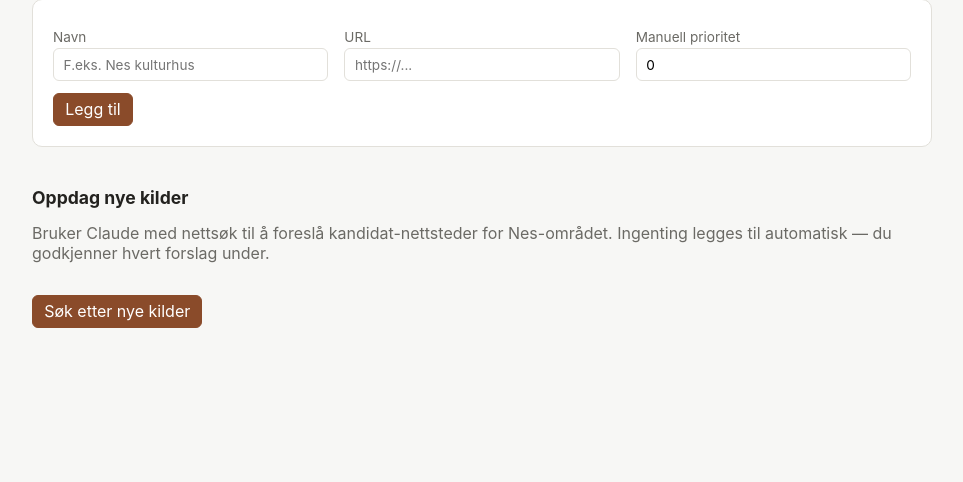
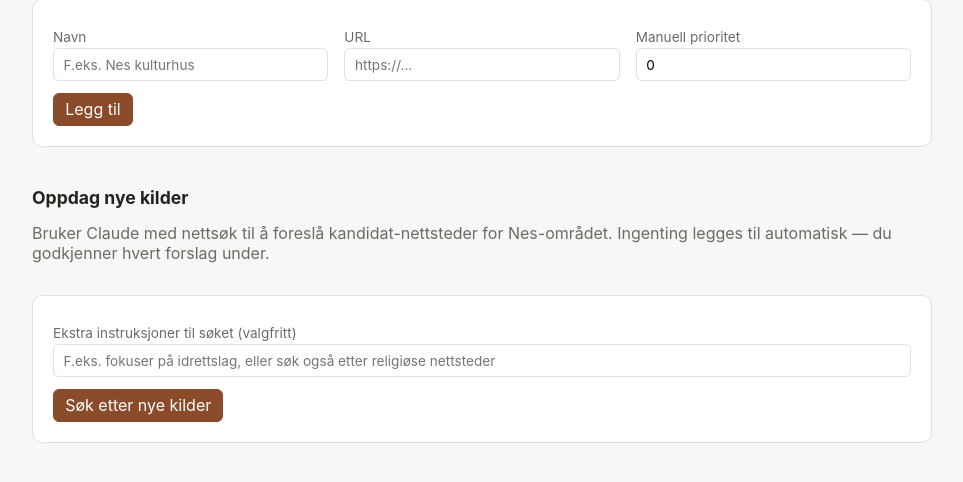
Before and after one commit to fgjestad/vibecoding, a FastAPI app: template app/templates/kilder.html in a window 1280 px wide. Shown: the part 275-757 px from the top of the page, without its empty margins (158-1121 px from the left). Run offline with FastAPI, Linux system fonts and the light colour scheme; the template is opened without the code that fills it, so the values that code supplies are empty.

Commit message:
Add files via upload
med dialogfelt

```diff
--- a/app/llm.py
+++ b/app/llm.py
@@ -9,7 +9,7 @@ MODEL = os.environ.get("ANTHROPIC_MODEL", "claude-opus-5")
 DEFAULT_STED = "Nes kommune på Romerike i Akershus, Norge (ikke Nes i Hallingdal/Buskerud eller Nesodden)"
 
 
-def foreslå_kilder(sted: str = DEFAULT_STED) -> list[dict]:
+def foreslå_kilder(sted: str = DEFAULT_STED, ekstra_instruks: str = "") -> list[dict]:
     """Bruker Claude med nettsøk til å foreslå kandidat-kilder for arrangementskalendere.
 
     Returnerer en liste med dicts: {"navn", "url", "begrunnelse"}. Tom liste ved feil
@@ -31,13 +31,21 @@ Søk etter:
 Bare ta med nettsteder som faktisk dekker Nes kommune på Romerike spesifikt, ikke generelle \
 regionale eller nasjonale kalendere. Flagg i begrunnelsen hvis du er usikker på geografisk \
 relevans.
+"""
 
+    if ekstra_instruks.strip():
+        prompt += f"""
+Ekstra instruks fra brukeren for dette søket, som skal veie tungt i tillegg til det over:
+{ekstra_instruks.strip()}
+"""
+
+    prompt += """
 Svar til slutt KUN med et gyldig JSON-array, ingen tekst før eller etter. Hvert element skal ha:
 - "navn": kort navn på nettstedet/kalenderen
 - "url": direkte lenke til kalender- eller arrangementssiden (ikke bare forsiden hvis mulig)
 - "begrunnelse": én kort setning om hvorfor dette er en relevant kilde
 
-Eksempel: [{{"navn": "Nes kommune - Hva skjer", "url": "https://...", "begrunnelse": "..."}}]
+Eksempel: [{"navn": "Nes kommune - Hva skjer", "url": "https://...", "begrunnelse": "..."}]
 """
 
     response = client.messages.create(
--- a/app/main.py
+++ b/app/main.py
@@ -99,6 +99,7 @@ def deaktiver_kilde(
 
 @app.post("/kilder/oppdag")
 def oppdag_nye_kilder(
+    ekstra_instruks: str = Form(""),
     session: Session = Depends(get_session),
     _: str = Depends(sjekk_passord),
 ):
@@ -106,7 +107,7 @@ def oppdag_nye_kilder(
     eksisterende_forslag_urler = {
         f.url for f in session.exec(select(KildeForslag)).all()
     }
-    forslag = foreslå_kilder()
+    forslag = foreslå_kilder(ekstra_instruks=ekstra_instruks)
     for f in forslag:
         if f["url"] in eksisterende_urler or f["url"] in eksisterende_forslag_urler:
             continue
--- a/app/static/style.css
+++ b/app/static/style.css
@@ -162,3 +162,26 @@ details summary {
   color: var(--accent);
   margin-top: 1.5rem;
 }
+
+.spinner {
+  display: inline-block;
+  width: 0.9em;
+  height: 0.9em;
+  border: 2px solid rgba(255, 255, 255, 0.5);
+  border-top-color: #fff;
+  border-radius: 50%;
+  animation: spinn 0.7s linear infinite;
+  vertical-align: -0.15em;
+  margin-right: 0.4em;
+}
+
+@keyframes spinn {
+  to {
+    transform: rotate(360deg);
+  }
+}
+
+button:disabled {
+  opacity: 0.8;
+  cursor: wait;
+}
--- a/app/templates/kilder.html
+++ b/app/templates/kilder.html
@@ -88,9 +88,25 @@
       Bruker Claude med nettsøk til å foreslå kandidat-nettsteder for Nes-området.
       Ingenting legges til automatisk — du godkjenner hvert forslag under.
     </p>
-    <form method="post" action="/kilder/oppdag">
-      <button type="submit" class="primær">Søk etter nye kilder</button>
+    <form class="skjema-kort" method="post" action="/kilder/oppdag" id="oppdag-skjema">
+      <label>Ekstra instruksjoner til søket (valgfritt)
+        <input
+          type="text"
+          name="ekstra_instruks"
+          placeholder="F.eks. fokuser på idrettslag, eller søk også etter religiøse nettsteder"
+        />
+      </label>
+      <button type="submit" class="primær" id="oppdag-knapp" style="margin-top:0.75rem;">
+        Søk etter nye kilder
+      </button>
     </form>
+    <script>
+      document.getElementById("oppdag-skjema").addEventListener("submit", function () {
+        var knapp = document.getElementById("oppdag-knapp");
+        knapp.disabled = true;
+        knapp.innerHTML = '<span class="spinner"></span> Søker … (kan ta et halvt minutt)';
+      });
+    </script>
 
     {% if forslag %}
       <h2>Ventende forslag ({{ forslag|length }})</h2>
```
